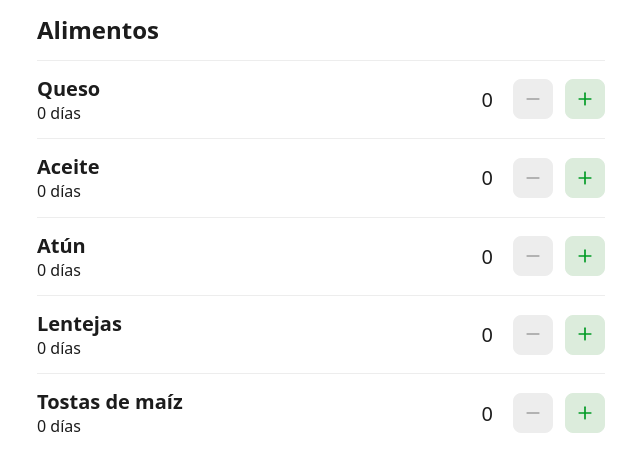
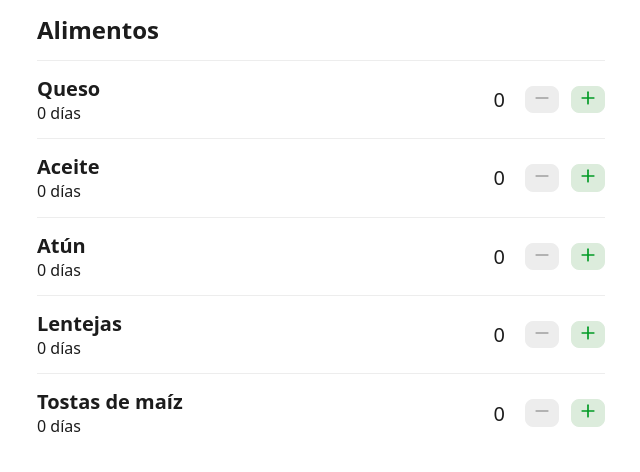
Before and after one commit to juananton/shopping-list, a React (Vite) app: page / in a window 1280 px wide. Shown: the top 472 px of the page, without its empty margins (319-959 px from the left). Built offline with nearby package versions, Linux system fonts and the light colour scheme.

Commit message:
Add configuration to button component

```diff
--- a/src/components/Button.jsx
+++ b/src/components/Button.jsx
@@ -1,7 +1,29 @@
-const Button = props => {
+const BTN_VARIANTS = {
+	text: 'btn-text',
+	icon: 'btn-icon'
+};
+const BTN_USES = {
+	primary: 'btn-primary',
+	secondary: 'btn-secondary',
+	disabled: 'disabled'
+};
+
+const Button = ({
+	variant = 'text',
+	use = 'secondary',
+	className,
+	children,
+	...props
+}) => {
+	const btnVariant = BTN_VARIANTS[variant];
+	const btnUse = BTN_USES[use];
+
 	return (
-		<button {...props} className='btn icon-btn'>
-			{props.children}
+		<button
+			{...props}
+			className={`btn ${btnVariant} ${btnUse} ${className} || ''`}
+		>
+			{children}
 		</button>
 	);
 };
--- a/src/styles/scss/components/_Button.scss
+++ b/src/styles/scss/components/_Button.scss
@@ -1,25 +1,37 @@
 .btn {
-	border: 1px solid $color-light-green;
 	border-radius: $radius-sm;
-	background-color: $color-light-green;
-	color: $color-green;
+	height: 2.5rem;
+	padding: 0.25rem 1rem;
 	cursor: pointer;
 
-	&.icon-btn {
+	&.btn-icon {
 		width: 2.5rem;
 		height: 2.5rem;
-		padding-top: 4px;
+		padding: 4px;
+
+		.icon {
+			margin-top: 3px;
+			width: 1.15rem;
+			height: 1.15rem;
+		}
 	}
 
-	.icon {
-		width: 1.25rem;
-		height: 1.25rem;
+	&.btn-primary {
+		border: 1px solid $color-green;
+		background-color: $color-green;
+		color: $color-white;
 	}
 
-	&:disabled {
-		background-color: $color-light-gray;
-		border-color: $color-light-gray;
-		color: $color-gray;
-		cursor: auto;
+	&.btn-secondary {
+		border: 1px solid $color-light-green;
+		background-color: $color-light-green;
+		color: $color-green;
 	}
 }
+
+.btn:disabled {
+	background-color: $color-light-gray;
+	border-color: $color-light-gray;
+	color: $color-gray;
+	cursor: auto;
+}
```
